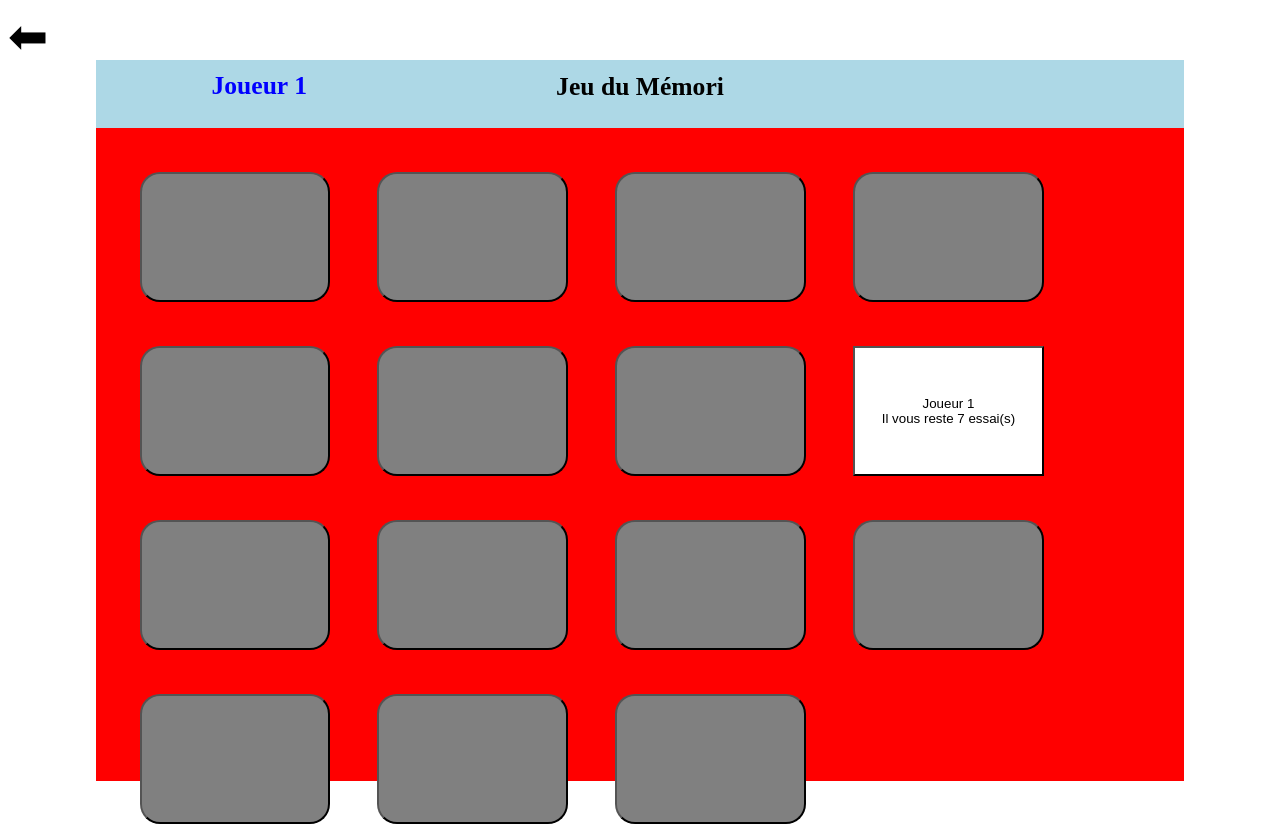
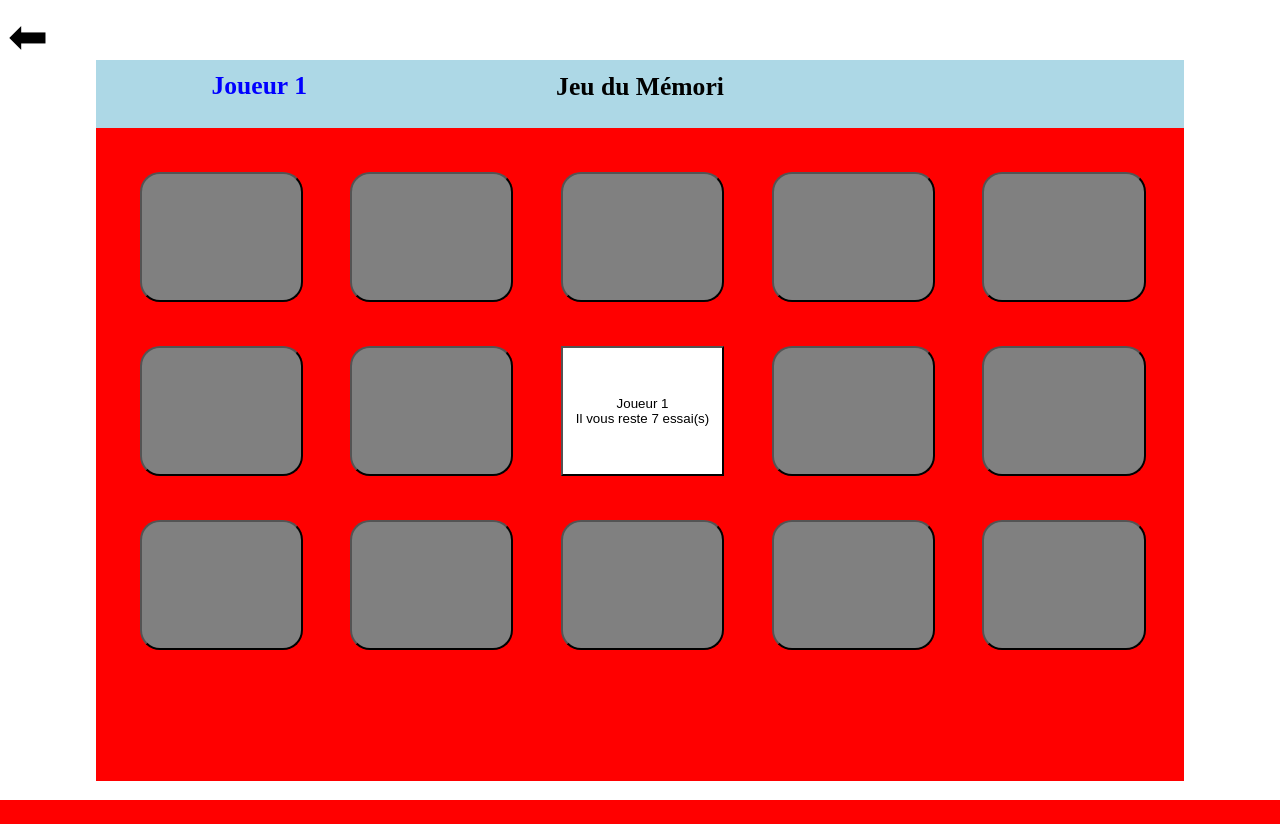
Before and after one commit to SamSamsung/Time-killer, a PHP site: page /memo.html in a window 1280 px wide. After the commit the page ends 800 px from the top, so only its background shows below. Run offline with PHP 8.4, Linux system fonts and the light colour scheme.

Commit message:
Update style_memo.css

```diff
--- a/css/style_memo.css
+++ b/css/style_memo.css
@@ -48,7 +48,7 @@
     margin-top: 4%;
     margin-left: 4%;
     height: 20%;
-    width: 17.5%;
+    width: 15%;
 }
 
 
```
